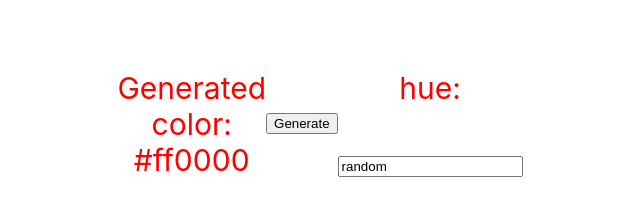
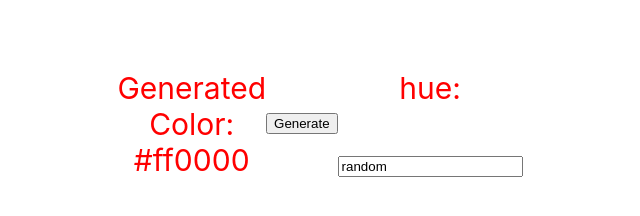
Before and after one commit to rybarska/pjct-react-1-random-color-generator-2, a React (Create React App) app: page / in a window 1280 px wide. Shown: the part 158-374 px from the top of the page, without its empty margins (320-960 px from the left). Built offline with nearby package versions, Linux system fonts and the light colour scheme.

Commit message:
Write Color in uppercase

```diff
--- a/src/App.js
+++ b/src/App.js
@@ -21,7 +21,7 @@ function App() {
           color: hexCode,
         }}
       >
-        <div> Generated color: {hexCode} </div>
+        <div> Generated Color: {hexCode} </div>
 
         <button
           onClick={() => {
```
